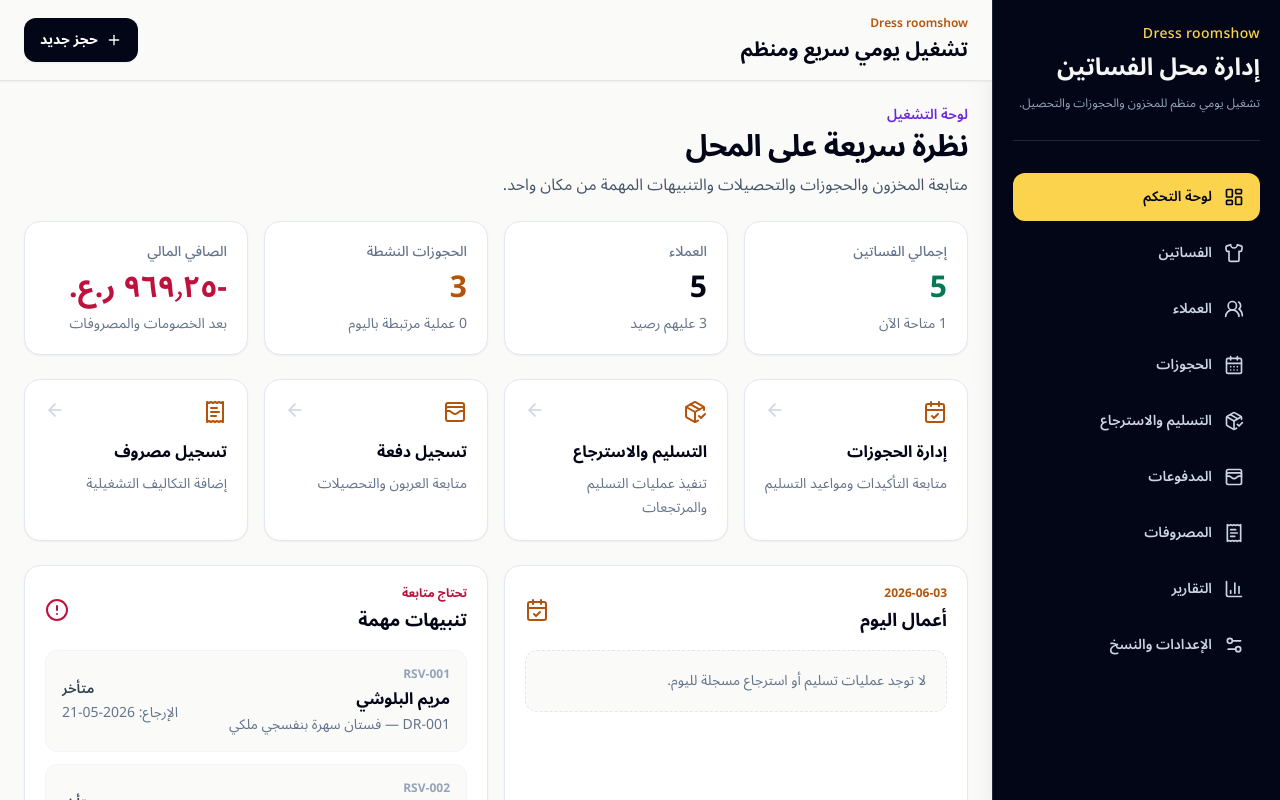
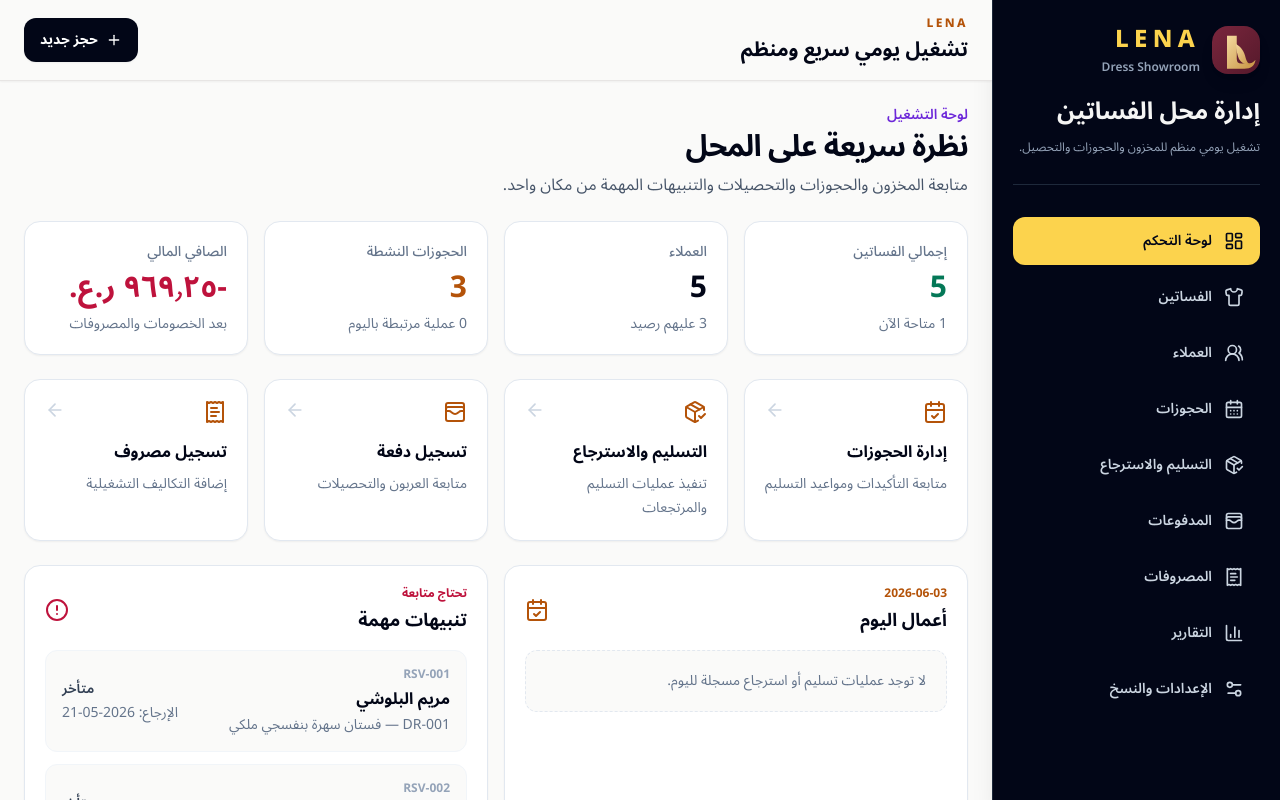
Before and after one commit to mohamedmasoud3030-tech/dress-roomshow, a React (Vite) app: page / in a window 1280 px wide. Shown: the top 800 px of the page. Built offline with nearby package versions, Linux system fonts and the light colour scheme.

Commit message:
feat(branding): show LENA identity inside app shell

```diff
--- a/src/components/layout/AppLayout.tsx
+++ b/src/components/layout/AppLayout.tsx
@@ -39,8 +39,14 @@ export function AppLayout() {
 
       <aside className="fixed inset-y-0 right-0 hidden w-72 border-l border-slate-800 bg-slate-950 px-5 py-6 text-stone-100 shadow-xl lg:block">
         <div className="mb-8 border-b border-slate-800 pb-6">
-          <p className="text-sm font-medium tracking-wide text-amber-300">Dress roomshow</p>
-          <h1 className="mt-2 text-2xl font-bold">إدارة محل الفساتين</h1>
+          <div className="flex items-center gap-3">
+            <img src="/favicon.svg" alt="" aria-hidden="true" className="h-12 w-12 rounded-2xl shadow-lg" />
+            <div>
+              <p className="text-2xl font-extrabold tracking-[0.22em] text-amber-300">LENA</p>
+              <p className="mt-1 text-xs font-semibold text-slate-400">Dress Showroom</p>
+            </div>
+          </div>
+          <h1 className="mt-5 text-2xl font-bold">إدارة محل الفساتين</h1>
           <p className="mt-2 text-xs leading-6 text-slate-400">تشغيل يومي منظم للمخزون والحجوزات والتحصيل.</p>
         </div>
 
@@ -68,9 +74,12 @@ export function AppLayout() {
       <main id="main-content" className="min-h-screen pb-24 lg:pr-72 lg:pb-0">
         <header className="sticky top-0 z-20 border-b border-stone-200 bg-stone-50/95 px-4 py-4 shadow-sm backdrop-blur sm:px-6">
           <div className="mx-auto flex max-w-7xl items-center justify-between gap-4">
-            <div>
-              <p className="text-xs font-semibold text-amber-700">Dress roomshow</p>
-              <h2 className="mt-1 text-lg font-bold text-slate-950 sm:text-xl">تشغيل يومي سريع ومنظم</h2>
+            <div className="flex items-center gap-3">
+              <img src="/favicon.svg" alt="" aria-hidden="true" className="h-10 w-10 rounded-xl shadow-sm lg:hidden" />
+              <div>
+                <p className="text-xs font-extrabold tracking-[0.2em] text-amber-700">LENA</p>
+                <h2 className="mt-1 text-lg font-bold text-slate-950 sm:text-xl">تشغيل يومي سريع ومنظم</h2>
+              </div>
             </div>
             <Link
               to="/reservations?new=1"
```
